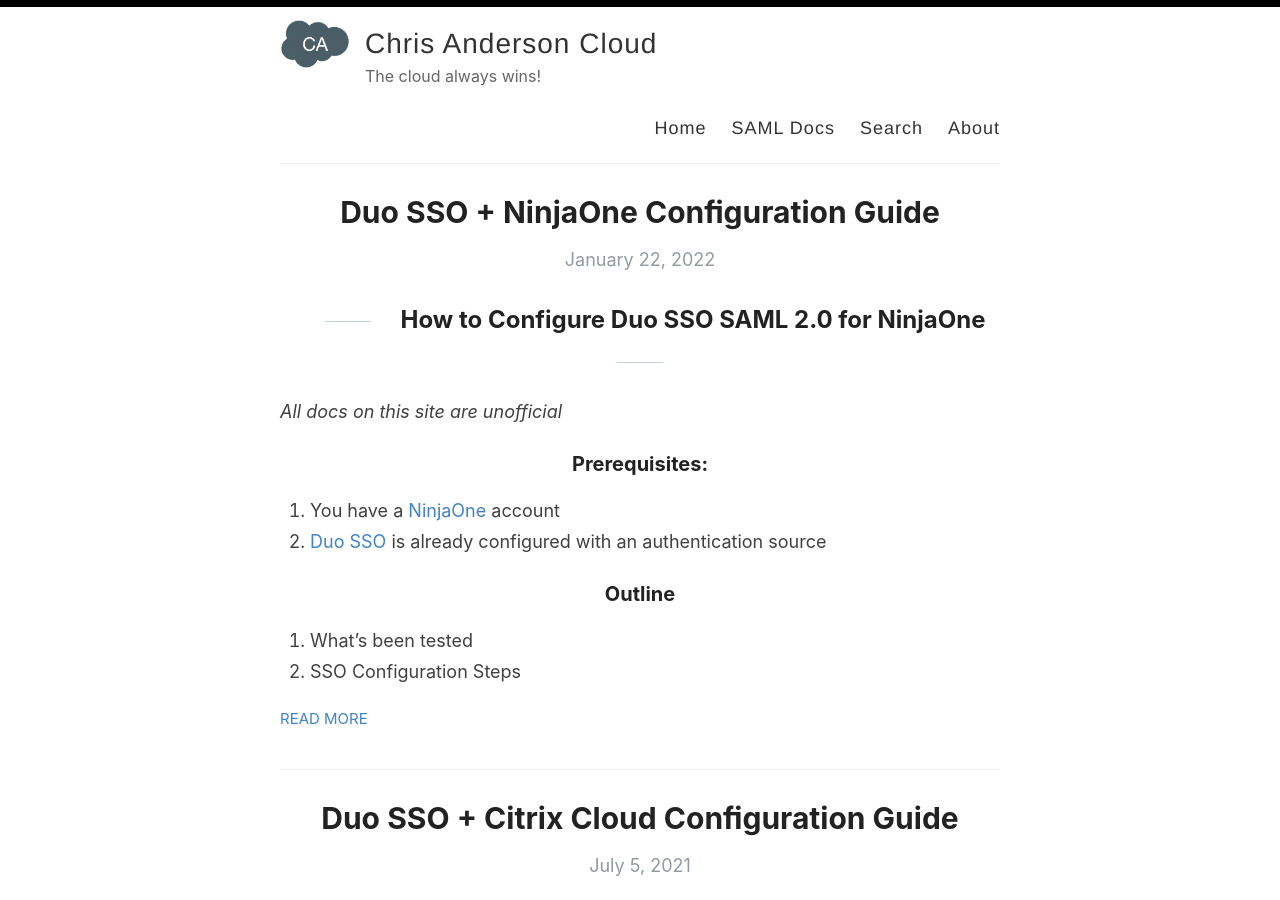
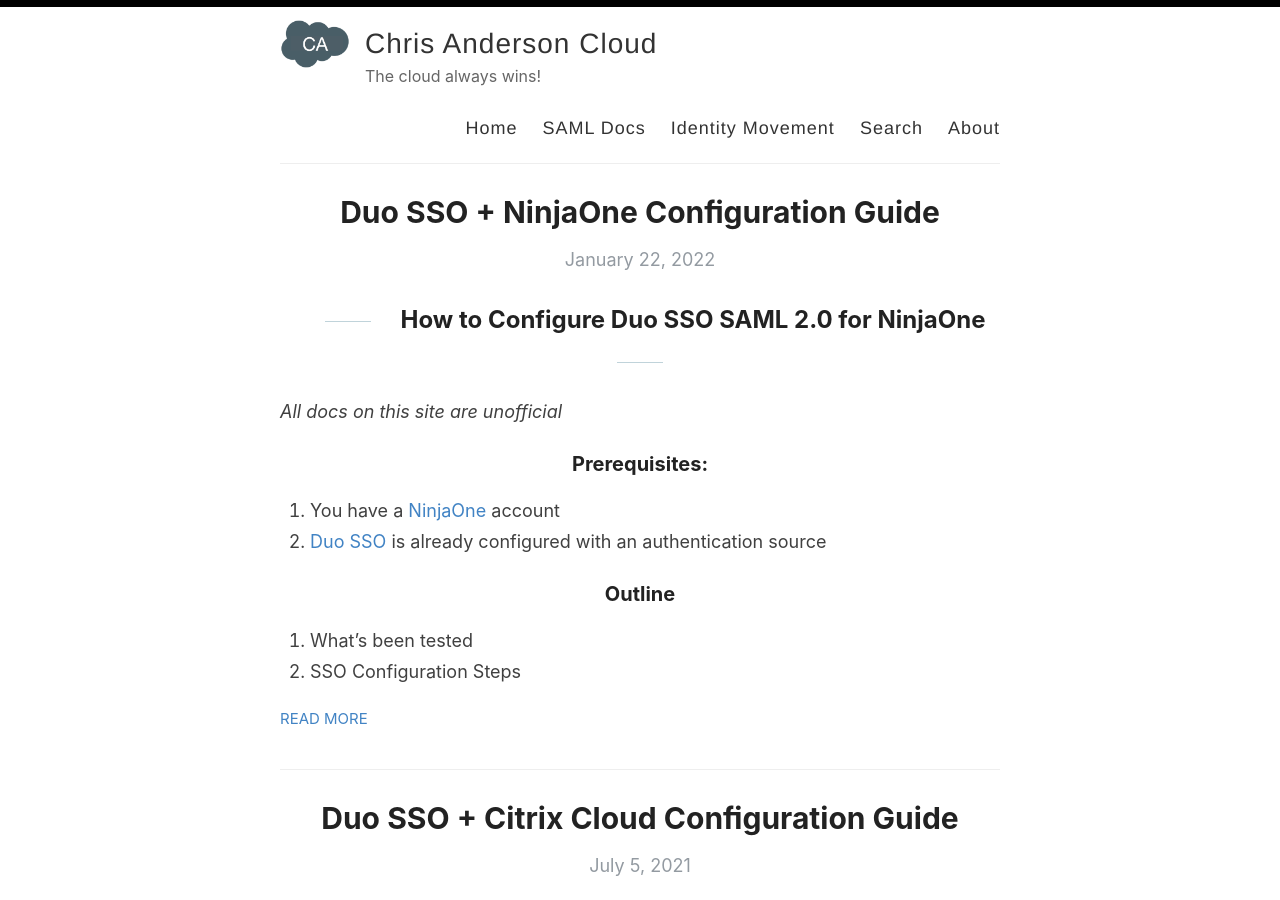
Before and after one commit to christophe81/christophe81.github.io, a Jekyll site: the page built from index.html, in a window 1280 px wide and 900 px high. Built offline with Jekyll 4.4.1, drawn with Linux system fonts in a browser that asks for light colours; the list of posts is cut into pages by our own code.

Commit message:
Update default.html

```diff
--- a/_layouts/default.html
+++ b/_layouts/default.html
@@ -29,6 +29,7 @@
             <nav>
               <a href="{{ site.baseurl }}/">Home</a>
               <a href="{{ site.baseurl }}/saml-docs">SAML Docs</a>
+              <a href="{{ site.baseurl }}/identity-movement">Identity Movement</a>
               <a href="{{ site.baseurl }}/search">Search</a>
               <a href="{{ site.baseurl }}/about">About</a>
             </nav>
```
